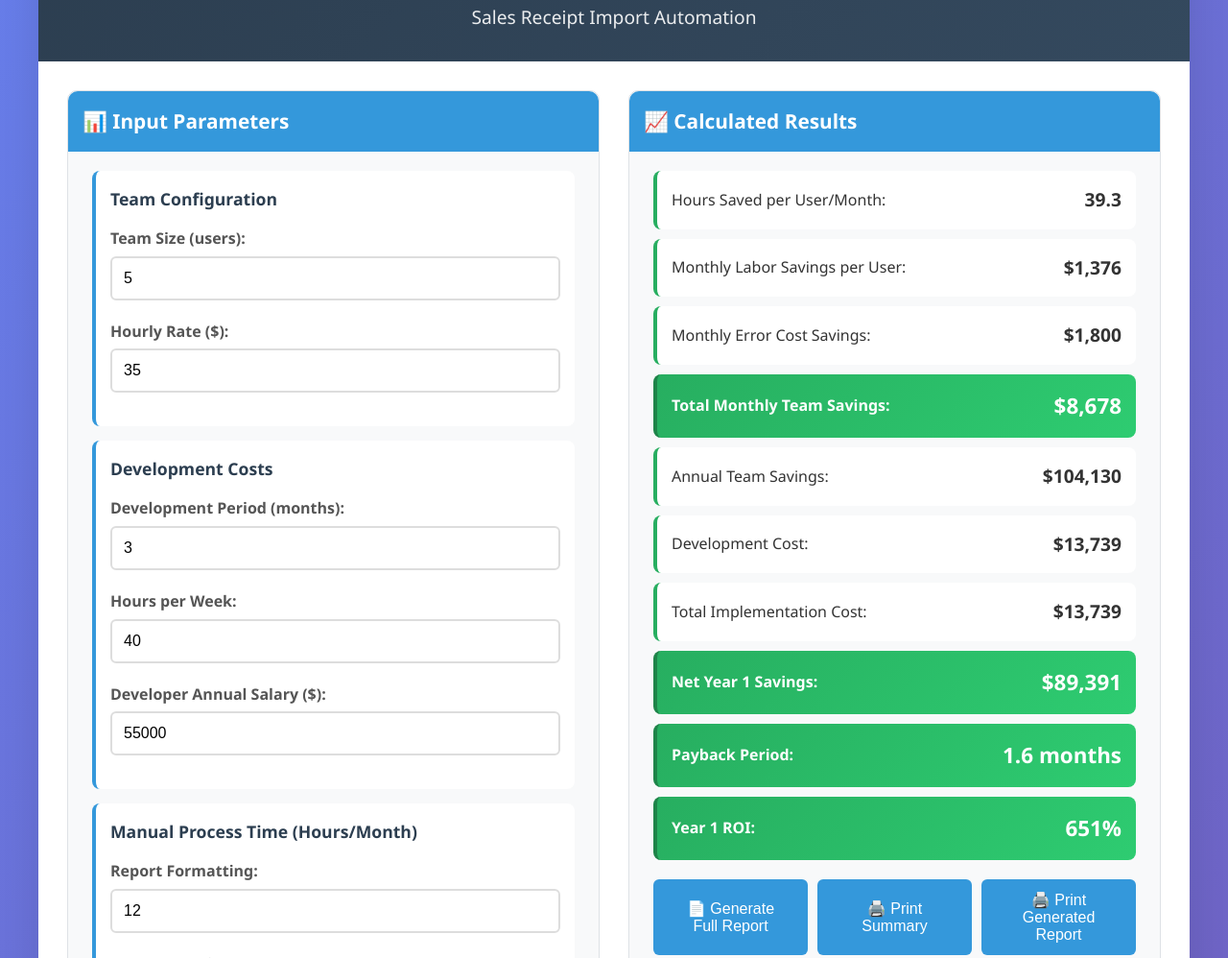
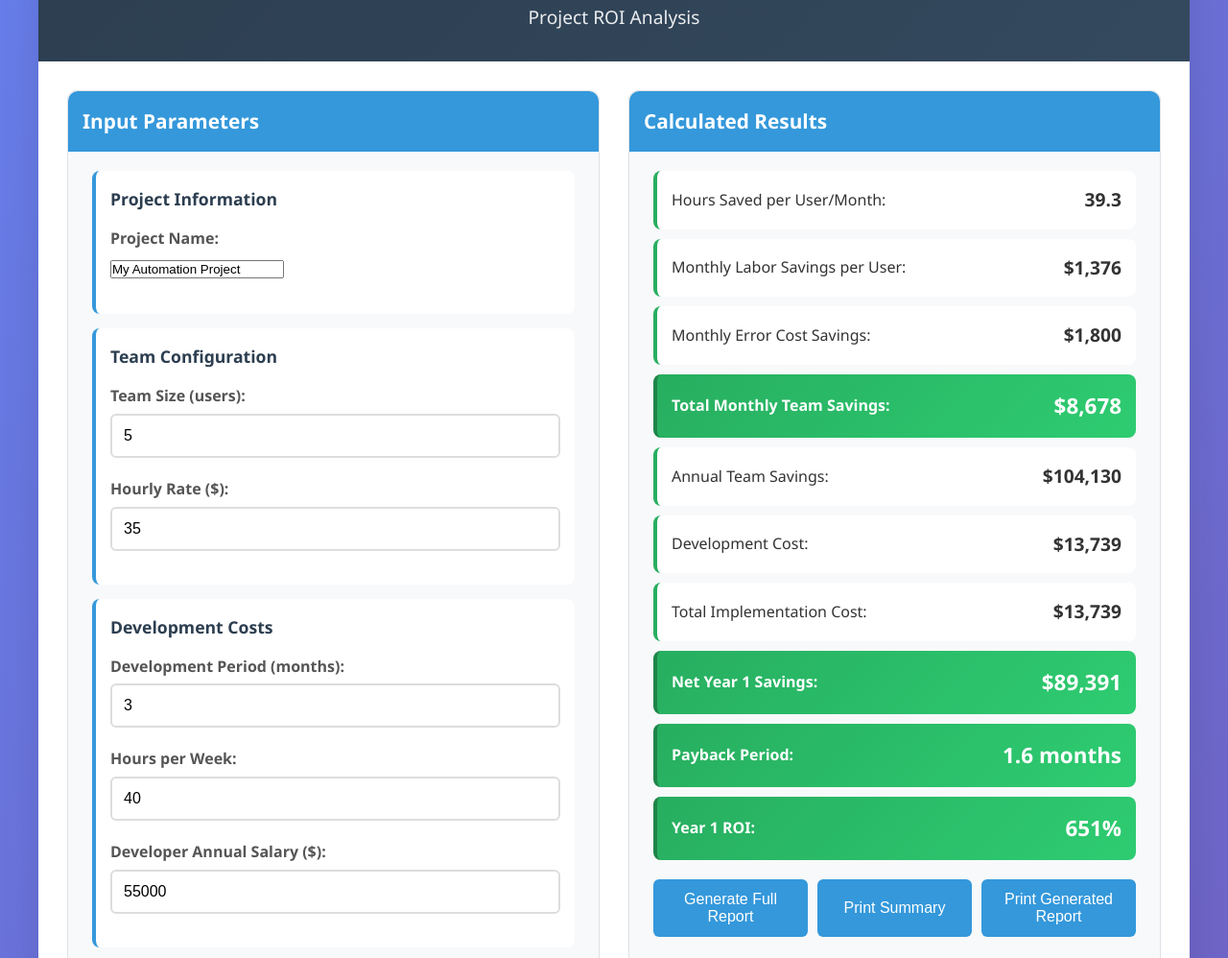
Before and after one commit to dudemcbacon/Multi-API-Report-Builder, a plain HTML site: page index.html in a window 1280 px wide. Shown: the part 121-1119 px from the top of the page at 96% size. Drawn offline with Linux system fonts and the light colour scheme.

Commit message:
Make ROI calculator dynamic and project-agnostic
- Add project name input field with text support in ui.js
- Remove hardcoded 'Sales Receipt Import Automation' references
- Remove all emojis from UI text and buttons
- Update report generation to use dynamic project name
- Update README.md to reflect generic automation project focus
- Make calculator reusable for multiple different projects

```diff
--- a/index.html
+++ b/index.html
@@ -3,7 +3,7 @@
 <head>
     <meta charset="UTF-8">
     <meta name="viewport" content="width=device-width, initial-scale=1.0">
-    <title>Sales Receipt Import Automation - ROI Calculator</title>
+    <title>ROI Calculator</title>
     <link rel="stylesheet" href="css/styles.css">
     <link rel="stylesheet" href="css/print.css" media="print">
 </head>
@@ -13,13 +13,17 @@
         <div class="container" id="calculator-view">
             <header class="header">
                 <h1>ROI Calculator</h1>
-                <p>Sales Receipt Import Automation</p>
+                <p id="project-subtitle">Project ROI Analysis</p>
             </header>
 
             <main class="content">
                 <!-- Input Section -->
                 <section class="inputs-section">
-                    <div class="section-header">📊 Input Parameters</div>
+                    <div class="section-header">Input Parameters</div>
+
+                    <div id="project-info" class="subsection">
+                        <h4>Project Information</h4>
+                    </div>
 
                     <div id="team-config" class="subsection">
                         <h4>Team Configuration</h4>
@@ -44,19 +48,19 @@
 
                 <!-- Results Section -->
                 <section class="results-section">
-                    <div class="section-header">📈 Calculated Results</div>
+                    <div class="section-header">Calculated Results</div>
                     <div id="results-container"></div>
 
                     <div class="button-group">
-                        <button class="print-button" onclick="app.generateReport()">📄 Generate Full Report</button>
-                        <button class="print-button" onclick="window.print()">🖨️ Print Summary</button>
-                        <button class="print-button" onclick="app.printGeneratedReport()">🖨️ Print Generated Report</button>
+                        <button class="print-button" onclick="app.generateReport()">Generate Full Report</button>
+                        <button class="print-button" onclick="window.print()">Print Summary</button>
+                        <button class="print-button" onclick="app.printGeneratedReport()">Print Generated Report</button>
                     </div>
                 </section>
 
                 <!-- 5-Year Projection Section -->
                 <section class="results-section full-width">
-                    <div class="section-header">📊 5-Year Projection</div>
+                    <div class="section-header">5-Year Projection</div>
                     <div class="projection-table-container">
                         <table class="projection-table">
                             <thead>
@@ -93,7 +97,7 @@
 
                 <!-- Executive Summary Dashboard -->
                 <section class="dashboard">
-                    <h3>🎯 Executive Summary</h3>
+                    <h3>Executive Summary</h3>
                     <div class="dashboard-grid">
                         <div class="dashboard-item">
                             <h4>Monthly Impact</h4>
--- a/js/config.js
+++ b/js/config.js
@@ -2,6 +2,7 @@
 const CONFIG = {
     // Default Values
     defaults: {
+        projectName: 'My Automation Project',
         teamSize: 5,
         hourlyRate: 35,
         devMonths: 3,
@@ -23,6 +24,15 @@ const CONFIG = {
 
     // Input Field Configurations
     inputs: {
+        projectInfo: [
+            {
+                id: 'projectName',
+                label: 'Project Name:',
+                tooltip: 'Name of the project or automation being analyzed',
+                type: 'text',
+                required: true
+            }
+        ],
         teamConfig: [
             {
                 id: 'teamSize',
@@ -125,7 +135,7 @@ const CONFIG = {
                 min: 1,
                 max: 60,
                 step: 1,
-                note: '✓ Fully automated after setup - no ongoing time required'
+                note: 'Fully automated after setup - no ongoing time required'
             },
             {
                 id: 'errorsPerMonth',
--- a/js/report.js
+++ b/js/report.js
@@ -13,6 +13,9 @@ const Report = {
     // Build the report HTML
     buildReportHTML(results) {
         const { inputs, timeSavings, costSavings, roi, projection } = results;
+
+        // Get dynamic project name
+        const projectName = document.getElementById('projectName')?.value || 'My Automation Project';
 
         // Calculate additional report metrics
         const totalManualHours = (inputs.manualExport + inputs.manualRecon + inputs.manualConsol +
@@ -52,10 +55,10 @@ const Report = {
         return `
             <button class="print-button" onclick="app.showCalculator()">← Back to Calculator</button>
 
-            <h1>Sales Receipt Import Automation - ROI Analysis Report</h1>
+            <h1>${projectName} - ROI Analysis Report</h1>
 
             <h2>Executive Summary</h2>
-            <p>The Sales Receipt Import Automation is a multi-API data integration that delivers significant ROI through
+            <p>The ${projectName} is a multi-API data integration that delivers significant ROI through
                 automation of financial operations, reduction in manual data processing, and elimination of errors in
                 reconciliation tasks. This customized analysis is based on your specific organizational parameters.</p>
 
@@ -232,7 +235,7 @@ const Report = {
 
             <h2>Implementation Recommendation</h2>
             <div class="metrics-box">
-                <p>Based on your specific parameters, the Sales Receipt Import Automation delivers:</p>
+                <p>Based on your specific parameters, the ${projectName} delivers:</p>
                 <ul>
                     <li><strong>Immediate monthly savings:</strong> ${UI.formatCurrency(costSavings.monthlyTeamSavings)}</li>
                     <li><strong>Annual savings:</strong> ${UI.formatCurrency(costSavings.annualTeamSavings)}</li>
--- a/js/ui.js
+++ b/js/ui.js
@@ -19,7 +19,22 @@ const UI = {
     createInputField(config) {
         const tooltipAttr = config.tooltip ? `class="tooltip" data-tooltip="${config.tooltip}"` : '';
         const note = config.note ? `<div class="small-text" style="color: #27ae60; margin-top: 5px;">${config.note}</div>` : '';
+        const inputType = config.type || 'number';
+        const required = config.required ? 'required' : '';
 
+        if (inputType === 'text') {
+            return `
+                <div class="input-group">
+                    <label for="${config.id}" ${tooltipAttr}>${config.label}</label>
+                    <input type="text"
+                           id="${config.id}"
+                           value="${CONFIG.defaults[config.id] || ''}"
+                           ${required}
+                           placeholder="${config.placeholder || ''}">
+                    ${note}
+                </div>
+            `;
+        } else {
             return `
                 <div class="input-group">
                     <label for="${config.id}" ${tooltipAttr}>${config.label}</label>
@@ -32,10 +47,19 @@ const UI = {
                     ${note}
                 </div>
             `;
+        }
     },
 
     // Initialize input sections
     initializeInputs() {
+        // Project Information
+        const projectInfo = document.getElementById('project-info');
+        if (projectInfo) {
+            CONFIG.inputs.projectInfo.forEach(input => {
+                projectInfo.innerHTML += this.createInputField(input);
+            });
+        }
+
         // Team Configuration
         const teamConfig = document.getElementById('team-config');
         if (teamConfig) {
```
Also changed, not shown: 1 other file. Lines whose indentation alone changed are shown as unchanged.
